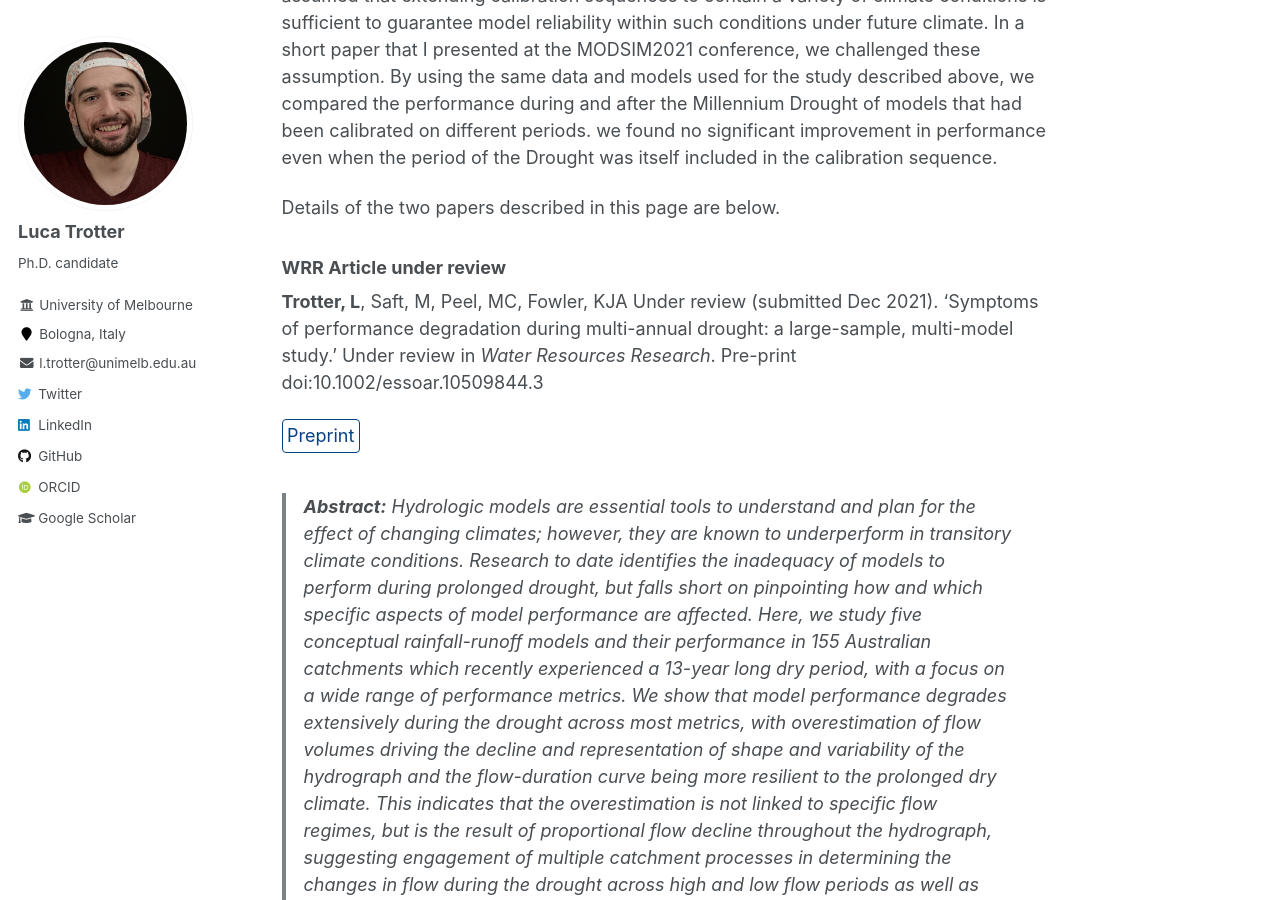
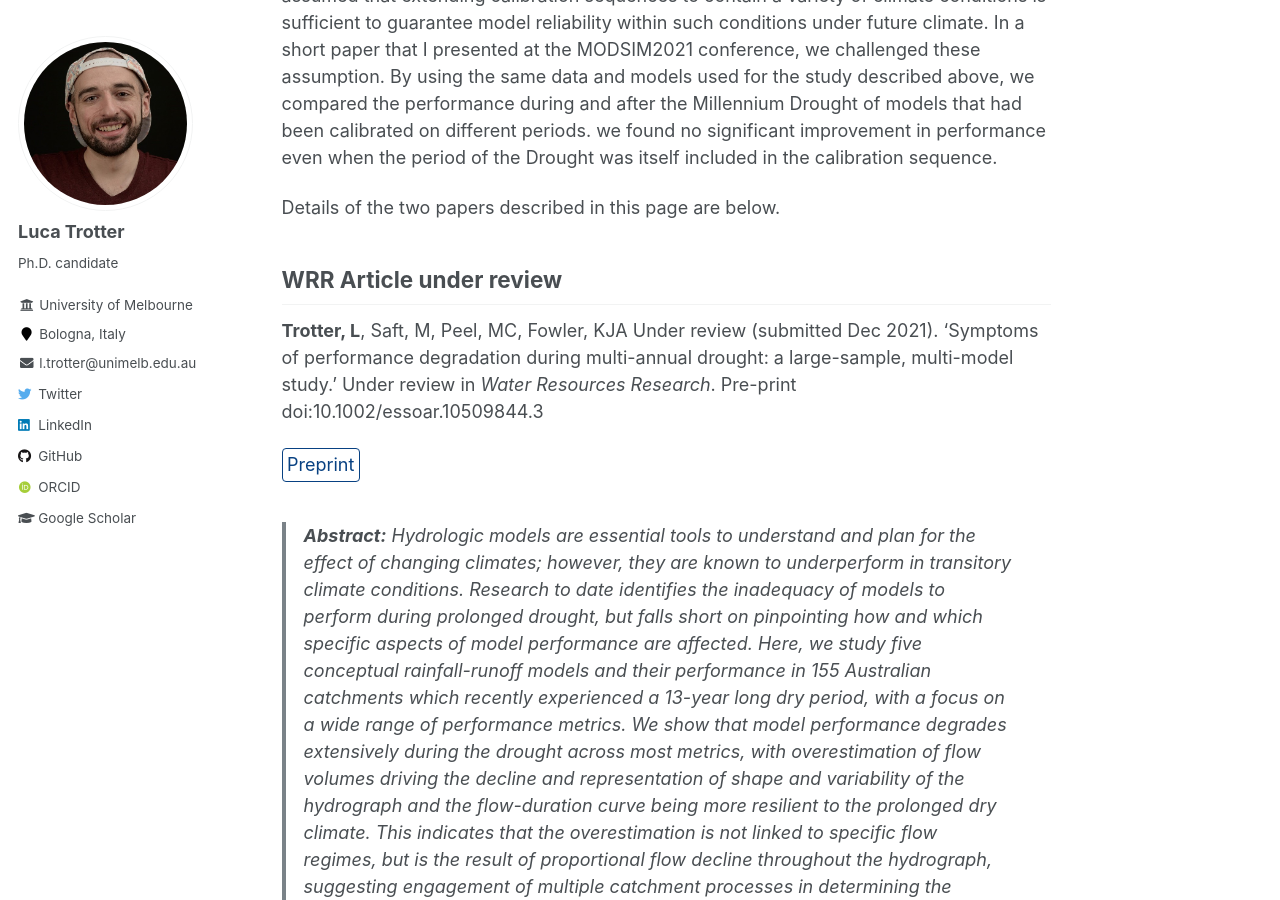
Before and after one commit to ltrotter/ltrotter.github.io, a Jekyll site: the page built from _research/model-reliability.md, in a window 1280 px wide and 900 px high, scrolled down 1190 px. Built offline with Jekyll 4.4.1, drawn with Linux system fonts in a browser that asks for light colours; some web fonts are replaced.

```diff
--- a/_research/model-reliability.md
+++ b/_research/model-reliability.md
@@ -18,7 +18,7 @@ While working on the study described above, I also began questioning common prac
 
 Details of the two papers described in this page are below.
 
-### WRR Article under review
+## WRR Article under review
 
 **Trotter, L**, Saft, M, Peel, MC, Fowler, KJA Under review (submitted Dec 2021). 'Symptoms of performance degradation during multi-annual drought: a large-sample, multi-model study.' Under review in *Water Resources Research*. Pre-print doi:10.1002/essoar.10509844.3
 
@@ -32,7 +32,7 @@ This indicates that the overestimation is not linked to specific flow regimes, b
 Additionally, we show that in most cases model performance does not recover after the end of the drought and that the multi-annual nature of the drought is the likely reason for exacerbated performance decline due to accumulation and aggravation of errors over subsequent dry years.
 By promoting detailed investigation of models’ shortcomings, we hope to foster the development of more resilient model structures to improve applicability within climate change scenarios.
 
-### MODSIM2021 conference paper
+## MODSIM2021 conference paper
 
 **Trotter, L**, Saft, M, Peel, MC & Fowler, KJA 2021, '"Naïve" inclusion of diverse climates in calibration is not sufficient to improve model reliability under future climate uncertainty.', in *MODSIM2021, 24th International Congress on Modelling and Simulation*. Modelling and Simulation Society of Australia and New Zealand, pp. 588–594, doi:10.36334/modsim.2021.j8.trotter
 
```
